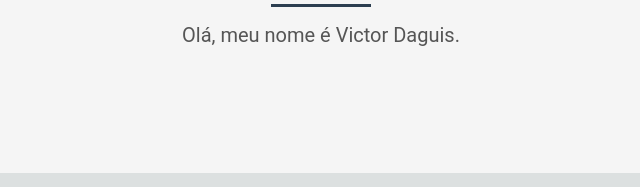
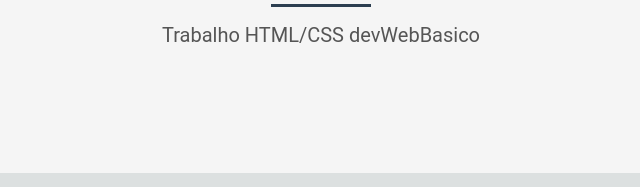
Before and after one commit to VictorDaguis/Vitao, a plain HTML site: page index.html in a window 1280 px wide. Shown: the part 295-482 px from the top of the page, 319-959 px from the left. Drawn offline with nearby package versions, Linux system fonts and the light colour scheme.

Commit message:
Update index.html

```diff
--- a/index.html
+++ b/index.html
@@ -25,7 +25,7 @@
     <section id="sobre" class="section">
       <div class="conteudo">
         <h2>Victor Hugo Daguis</h2>
-        <p>Olá, meu nome é Victor Daguis.</p>
+        <p>Trabalho HTML/CSS devWebBasico</p>
       </div>
     </section>
 
```
